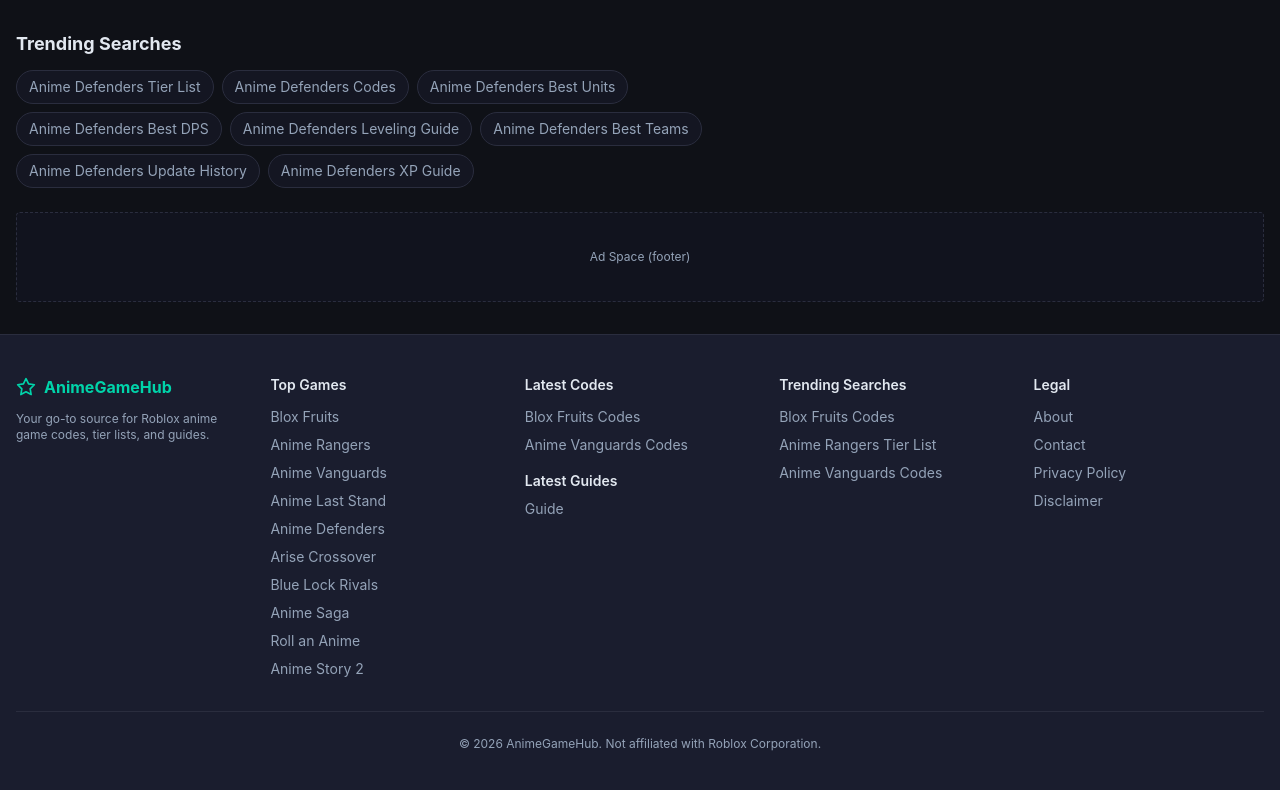
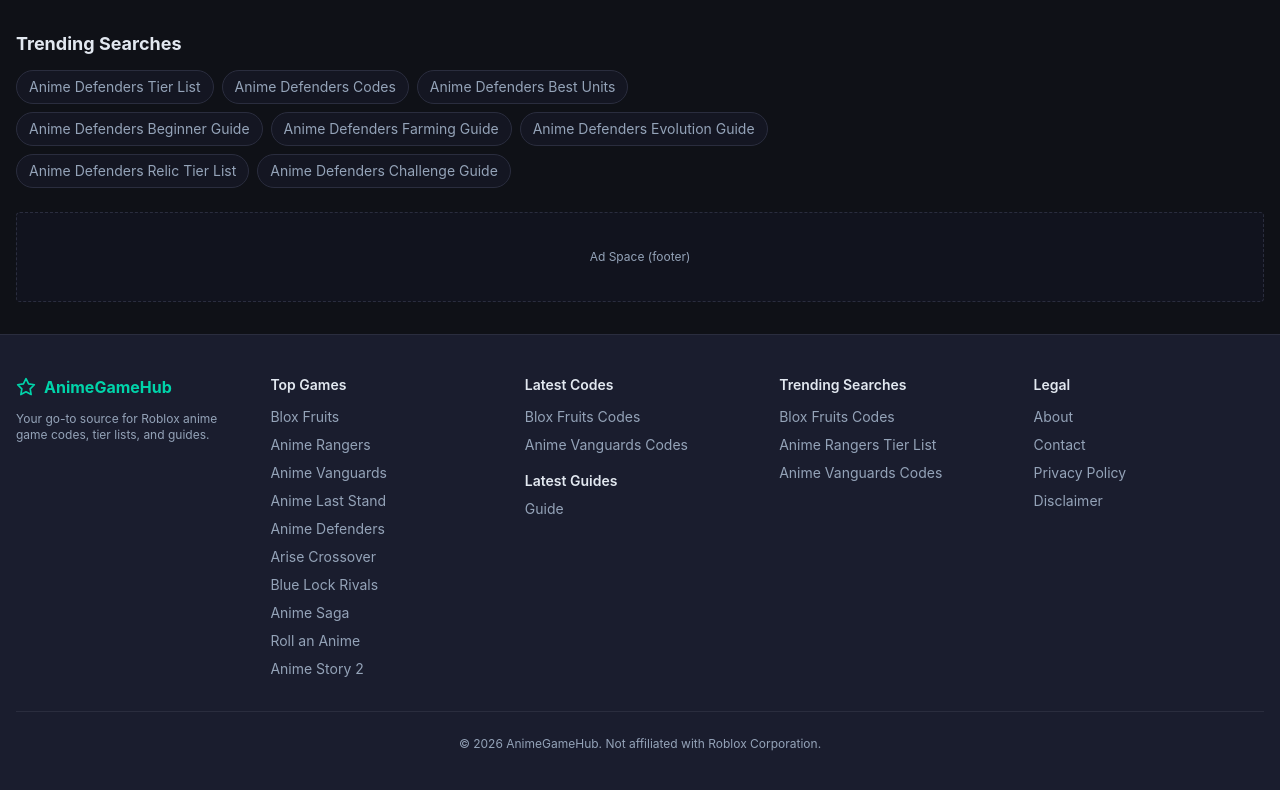
Before and after one commit to daidai-ctrl/anime-game-hub, a Next.js app: page /anime-defenders/beginner-guide in a window 1280 px wide. Shown: the part 2262-3052 px from the top of the page. Built offline with nearby package versions, Linux system fonts and the light colour scheme.

Commit message:
fix: 修复 popularTopics 和 Trending Searches 中的 404 链接
Coze-Commit-Type: user
Coze-User-ID: 480900334236730
Coze-Conversation-ID: 5092338

```diff
--- a/src/components/article-page-content.tsx
+++ b/src/components/article-page-content.tsx
@@ -425,16 +425,113 @@
 }
 
 function getTrendingSearches(gameSlug: string, gameName: string): { label: string; href: string }[] {
-  return [
-    { label: `${gameName} Tier List`, href: `/${gameSlug}/tier-list` },
-    { label: `${gameName} Codes`, href: `/${gameSlug}/codes` },
-    { label: `${gameName} Best Units`, href: `/${gameSlug}/best-dps-units` },
-    { label: `${gameName} Best DPS`, href: `/${gameSlug}/best-dps-units` },
-    { label: `${gameName} Leveling Guide`, href: `/${gameSlug}/leveling-guide` },
-    { label: `${gameName} Best Teams`, href: `/${gameSlug}/best-teams` },
-    { label: `${gameName} Update History`, href: `/${gameSlug}/update-history` },
-    { label: `${gameName} XP Guide`, href: `/${gameSlug}/xp-guide` },
+  // Only link to articles that actually exist for each game
+  const gameArticles: Record<string, { label: string; slug: string }[]> = {
+    'blox-fruits': [
+      { label: `${gameName} Tier List`, slug: 'tier-list' },
+      { label: `${gameName} Codes`, slug: 'codes' },
+      { label: `${gameName} Best DPS`, slug: 'best-dps-units' },
+      { label: `${gameName} Best Support`, slug: 'best-support-units' },
+      { label: `${gameName} Best Teams`, slug: 'best-teams' },
+      { label: `${gameName} Leveling Guide`, slug: 'leveling-guide' },
+      { label: `${gameName} XP Guide`, slug: 'xp-guide' },
+      { label: `${gameName} Update History`, slug: 'update-history' },
+    ],
+    'anime-rangers': [
+      { label: `${gameName} Tier List`, slug: 'tier-list' },
+      { label: `${gameName} Codes`, slug: 'codes' },
+      { label: `${gameName} Best DPS`, slug: 'best-dps-units' },
+      { label: `${gameName} Best Support`, slug: 'best-support-units' },
+      { label: `${gameName} Best Teams`, slug: 'best-teams' },
+      { label: `${gameName} Leveling Guide`, slug: 'leveling-guide' },
+      { label: `${gameName} XP Guide`, slug: 'xp-guide' },
+      { label: `${gameName} Update History`, slug: 'update-history' },
+    ],
+    'anime-vanguards': [
+      { label: `${gameName} Tier List`, slug: 'tier-list' },
+      { label: `${gameName} Codes`, slug: 'codes' },
+      { label: `${gameName} Best DPS`, slug: 'best-dps-units' },
+      { label: `${gameName} Best Support`, slug: 'best-support-units' },
+      { label: `${gameName} Best Teams`, slug: 'best-teams' },
+      { label: `${gameName} Leveling Guide`, slug: 'leveling-guide' },
+      { label: `${gameName} Gems Guide`, slug: 'gems-guide' },
+      { label: `${gameName} Update History`, slug: 'update-history' },
+    ],
+    'anime-last-stand': [
+      { label: `${gameName} Tier List`, slug: 'tier-list' },
+      { label: `${gameName} Codes`, slug: 'codes' },
+      { label: `${gameName} Best Units`, slug: 'best-units' },
+      { label: `${gameName} Beginner Guide`, slug: 'beginner-guide' },
+      { label: `${gameName} Farming Guide`, slug: 'farming-guide' },
+      { label: `${gameName} Evolution Guide`, slug: 'evolution-guide' },
+      { label: `${gameName} Relic Tier List`, slug: 'relic-tier-list' },
+      { label: `${gameName} Challenge Guide`, slug: 'challenge-guide' },
+    ],
+    'anime-defenders': [
+      { label: `${gameName} Tier List`, slug: 'tier-list' },
+      { label: `${gameName} Codes`, slug: 'codes' },
+      { label: `${gameName} Best Units`, slug: 'best-units' },
+      { label: `${gameName} Beginner Guide`, slug: 'beginner-guide' },
+      { label: `${gameName} Farming Guide`, slug: 'farming-guide' },
+      { label: `${gameName} Evolution Guide`, slug: 'evolution-guide' },
+      { label: `${gameName} Relic Tier List`, slug: 'relic-tier-list' },
+      { label: `${gameName} Challenge Guide`, slug: 'challenge-guide' },
+    ],
+    'arise-crossover': [
+      { label: `${gameName} Tier List`, slug: 'tier-list' },
+      { label: `${gameName} Codes`, slug: 'codes' },
+      { label: `${gameName} Best Units`, slug: 'best-units' },
+      { label: `${gameName} Beginner Guide`, slug: 'beginner-guide' },
+      { label: `${gameName} Farming Guide`, slug: 'farming-guide' },
+      { label: `${gameName} Evolution Guide`, slug: 'evolution-guide' },
+      { label: `${gameName} Relic Tier List`, slug: 'relic-tier-list' },
+      { label: `${gameName} Challenge Guide`, slug: 'challenge-guide' },
+    ],
+    'blue-lock-rivals': [
+      { label: `${gameName} Tier List`, slug: 'tier-list' },
+      { label: `${gameName} Codes`, slug: 'codes' },
+      { label: `${gameName} Best Units`, slug: 'best-units' },
+      { label: `${gameName} Beginner Guide`, slug: 'beginner-guide' },
+      { label: `${gameName} Farming Guide`, slug: 'farming-guide' },
+      { label: `${gameName} Evolution Guide`, slug: 'evolution-guide' },
+      { label: `${gameName} Relic Tier List`, slug: 'relic-tier-list' },
+      { label: `${gameName} Challenge Guide`, slug: 'challenge-guide' },
+    ],
+    'anime-saga': [
+      { label: `${gameName} Tier List`, slug: 'tier-list' },
+      { label: `${gameName} Codes`, slug: 'codes' },
+      { label: `${gameName} Best Units`, slug: 'best-units' },
+      { label: `${gameName} Beginner Guide`, slug: 'beginner-guide' },
+      { label: `${gameName} Farming Guide`, slug: 'farming-guide' },
+      { label: `${gameName} Evolution Guide`, slug: 'evolution-guide' },
+      { label: `${gameName} Relic Tier List`, slug: 'relic-tier-list' },
+      { label: `${gameName} Challenge Guide`, slug: 'challenge-guide' },
+    ],
+    'roll-an-anime': [
+      { label: `${gameName} Tier List`, slug: 'tier-list' },
+      { label: `${gameName} Codes`, slug: 'codes' },
+      { label: `${gameName} Best Characters`, slug: 'best-characters' },
+      { label: `${gameName} Beginner Guide`, slug: 'beginner-guide' },
+      { label: `${gameName} Luck Boost Guide`, slug: 'luck-boost-guide' },
+      { label: `${gameName} Cash Farming`, slug: 'cash-farming-guide' },
+      { label: `${gameName} Expired Codes`, slug: 'expired-codes' },
+    ],
+    'anime-story-2': [
+      { label: `${gameName} Tier List`, slug: 'tier-list' },
+      { label: `${gameName} Codes`, slug: 'codes' },
+      { label: `${gameName} Best Units`, slug: 'best-units' },
+      { label: `${gameName} Beginner Guide`, slug: 'beginner-guide' },
+      { label: `${gameName} Upgrade Guide`, slug: 'upgrade-guide' },
+      { label: `${gameName} How to Unlock Units`, slug: 'how-to-unlock-units' },
+    ],
+  };
+
+  const articles = gameArticles[gameSlug] || [
+    { label: `${gameName} Tier List`, slug: 'tier-list' },
+    { label: `${gameName} Codes`, slug: 'codes' },
   ];
+
+  return articles.map(a => ({ label: a.label, href: `/${gameSlug}/${a.slug}` }));
 }
 
 interface ParsedCode {
--- a/src/lib/games.ts
+++ b/src/lib/games.ts
@@ -340,7 +340,7 @@
       { label: 'Cash Farming', slug: 'cash-farming-guide' },
       { label: 'Beginner Guide', slug: 'beginner-guide' },
       { label: 'Expired Codes', slug: 'expired-codes' },
-      { label: 'Update Guide', slug: 'update-guide' },
+      { label: 'Luck Boost', slug: 'luck-boost-guide' },
     ],
     faqs: [
       { question: 'What is Roll an Anime?', answer: 'Roll an Anime is a Roblox gacha game where you roll for anime-inspired characters of different rarities, build teams, and compete on leaderboards.' },
```
